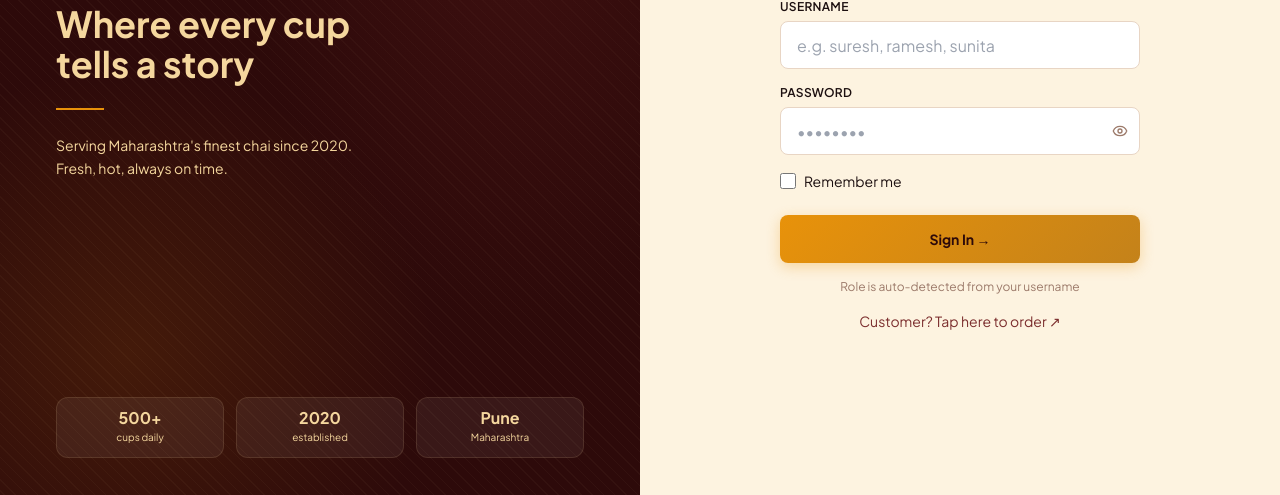
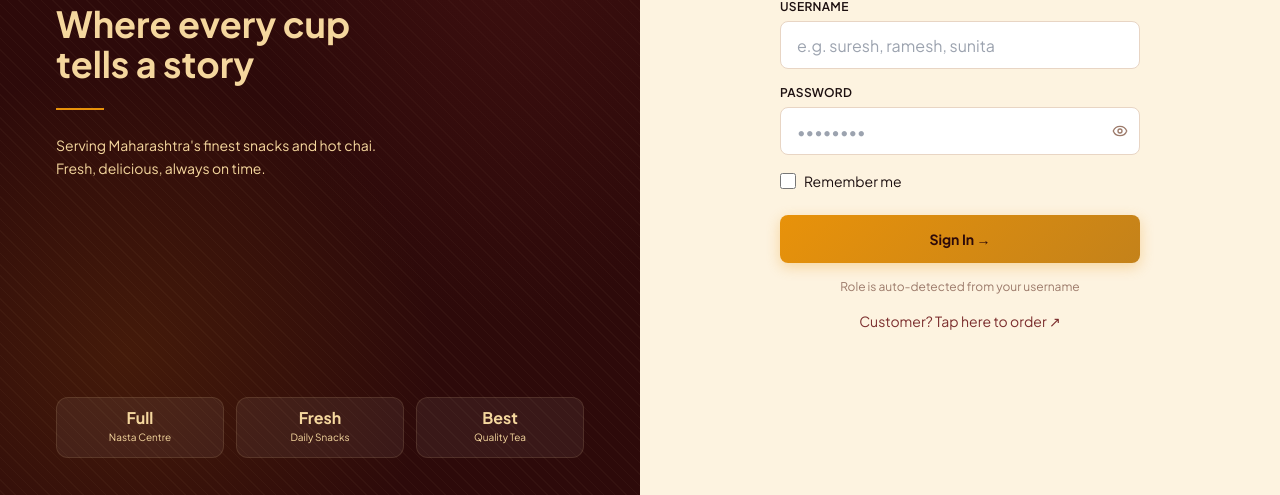
Before and after one commit to Shivam97D/Abhinandan, a Next.js app: page /login in a window 1280 px wide. Shown: the part 286-781 px from the top of the page. Built offline with nearby package versions, Linux system fonts and the light colour scheme; a web font is replaced by a local one.

Commit message:
style(login): update login page text details to represent a full nasta centre instead of tea metrics

```diff
--- a/app/login/page.tsx
+++ b/app/login/page.tsx
@@ -84,15 +84,15 @@ export default function LoginPage() {
             </h2>
             <div className="h-0.5 w-12 bg-[var(--amber-brand)] my-6" />
             <p className="text-sm text-[var(--gold-pale)]/60 max-w-xs leading-relaxed">
-              Serving Maharashtra&apos;s finest chai since 2020.<br />Fresh, hot, always on time.
+              Serving Maharashtra&apos;s finest snacks and hot chai.<br />Fresh, delicious, always on time.
             </p>
           </div>
 
           <div className="grid grid-cols-3 gap-3 mt-8">
             {[
-              { v: "500+", l: "cups daily" },
-              { v: "2020", l: "established" },
-              { v: "Pune", l: "Maharashtra" },
+              { v: "Full", l: "Nasta Centre" },
+              { v: "Fresh", l: "Daily Snacks" },
+              { v: "Best", l: "Quality Tea" },
             ].map((s) => (
               <div key={s.l} className="rounded-xl p-3 text-center" style={{ background: "rgba(255,255,255,0.06)", border: "1px solid rgba(245,215,158,0.12)" }}>
                 <div className="font-bold text-base text-[var(--gold-pale)] leading-none">{s.v}</div>
```
